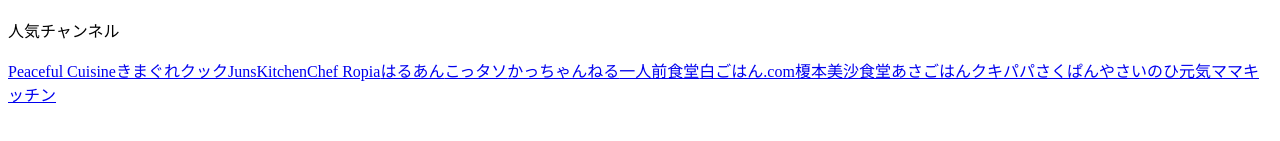
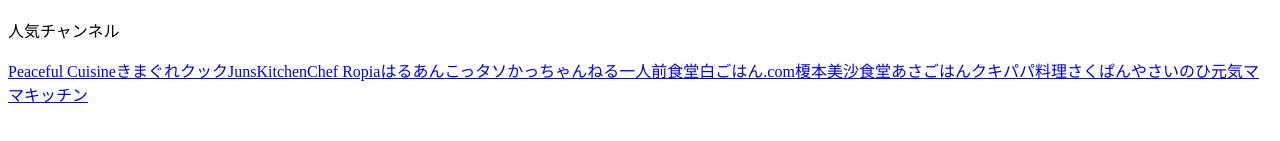
Before and after one commit to fumiee/cooker, a Next.js app: page /youtuber in a window 1280 px wide. Shown: the part 243-384 px from the top of the page. Built offline with nearby package versions, Linux system fonts and the light colour scheme.

Commit message:
Delete key.

```diff
--- a/pages/youtuber.jsx
+++ b/pages/youtuber.jsx
@@ -14,7 +14,7 @@
   "白ごはん.com",
   "榎本美沙",
   "食堂あさごはん",
-  "クキパパ",
+  "クキパパ料理",
   "さくぱん",
   "やさいのひ",
   "元気ママキッチン",
```
Also changed, not shown: 2 other files (tests, documents, lock files or other folders).
